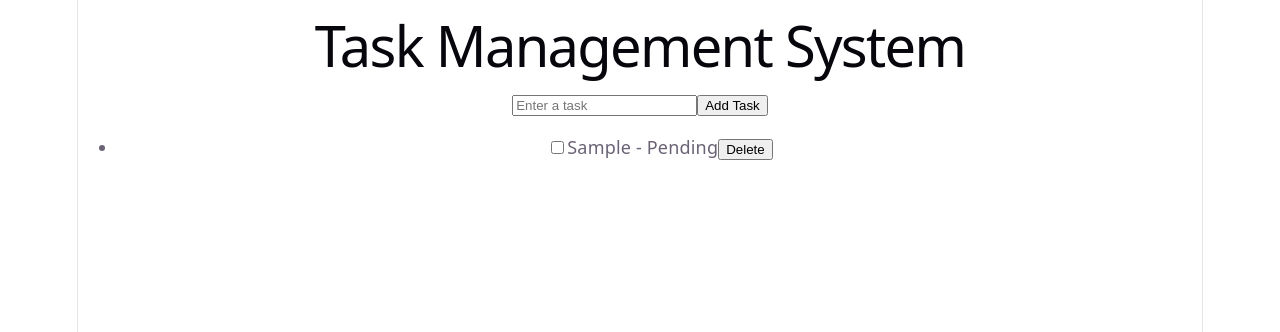
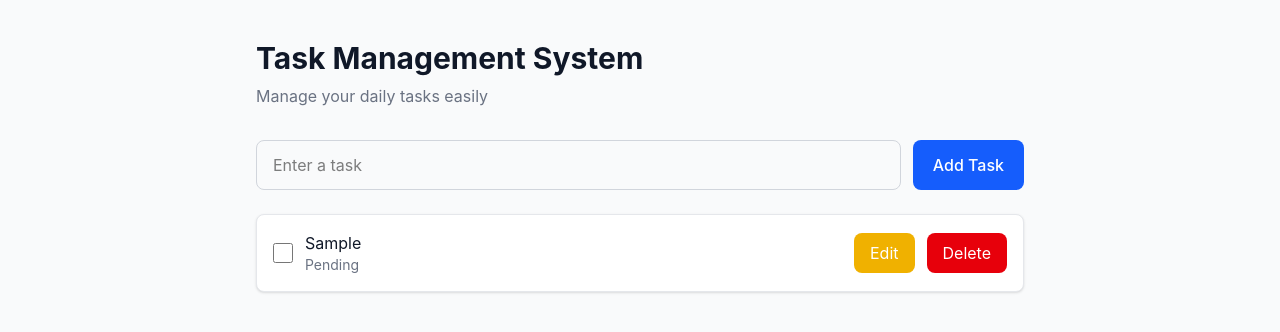
Before and after one commit to Kavucika/Task-Management-System---TypeScript, a React (Vite) app in the folder frontend/: page / in a window 1280 px wide. Both pictures are taken after typing "Sample" into the empty fields and a click on the button "Add Task". Shown: the top 332 px of the page. Built offline with nearby package versions, Linux system fonts and the light colour scheme.

Commit message:
EDIT task + updated ui with tailwind

```diff
--- a/frontend/package.json
+++ b/frontend/package.json
@@ -10,9 +10,11 @@
     "preview": "vite preview"
   },
   "dependencies": {
+    "@tailwindcss/vite": "^4.3.3",
     "react": "^19.2.8",
     "react-dom": "^19.2.8",
-    "react-router-dom": "^7.18.3"
+    "react-router-dom": "^7.18.3",
+    "tailwindcss": "^4.3.3"
   },
   "devDependencies": {
     "@eslint/js": "^10.0.1",
--- a/frontend/src/components/Header.tsx
+++ b/frontend/src/components/Header.tsx
@@ -1,6 +1,14 @@
-function Header(){
-  return(
-    <h1>Task Management System</h1>
+function Header() {
+  return (
+    <header className="mb-8">
+      <h1 className="text-3xl font-bold text-gray-900">
+        Task Management System
+      </h1>
+
+      <p className="mt-2 text-gray-500">
+        Manage your daily tasks easily
+      </p>
+    </header>
   )
 }
 
--- a/frontend/src/components/TaskCard.tsx
+++ b/frontend/src/components/TaskCard.tsx
@@ -1,30 +1,101 @@
+import { useState } from 'react'
 import type { Task } from '../types/task'
 
 interface TaskCardProps {
   task: Task
   onToggle: (id: number) => void
   onDelete: (id: number) => void
+  onEdit: (id: number, title: string) => void
 }
 
-function TaskCard({ task, onToggle, onDelete }: TaskCardProps) {  return (
-    <>
-    <li>
+function TaskCard({ task, onToggle, onDelete, onEdit }: TaskCardProps) {
+  const [isEditing, setIsEditing] = useState(false)
+  const [editTitle, setEditTitle] = useState(task.title)
+
+  function handleSave() {
+    if (editTitle.trim() === '') {
+      return
+    }
+
+    onEdit(task.id, editTitle.trim())
+    setIsEditing(false)
+  }
+
+  function handleCancel() {
+    setEditTitle(task.title)
+    setIsEditing(false)
+  }
+
+  return (
+    <li className="flex items-center gap-3 rounded-lg border border-gray-200 bg-white p-4 shadow-sm">
       <input
         type="checkbox"
         checked={task.completed}
         onChange={() => onToggle(task.id)}
+        className="h-5 w-5"
       />
 
-      <span className={task.completed ? 'line-through' : ''}>
-        {task.title}
-      </span>{' '}
-      - {task.completed ? 'Completed' : 'Pending'}
+      {isEditing ? (
+        <>
+          <input
+            type="text"
+            value={editTitle}
+            onChange={(event) => setEditTitle(event.target.value)}
+            className="flex-1 rounded-lg border border-gray-300 px-3 py-2 outline-none focus:border-blue-500"
+          />
 
-      <button type="button" onClick={() => onDelete(task.id)}>
-        Delete
-      </button>
+          <button
+            type="button"
+            onClick={handleSave}
+            className="rounded-lg bg-green-600 px-4 py-2 text-white hover:bg-green-700"
+          >
+            Save
+          </button>
+
+          <button
+            type="button"
+            onClick={handleCancel}
+            className="rounded-lg bg-gray-500 px-4 py-2 text-white hover:bg-gray-600"
+          >
+            Cancel
+          </button>
+        </>
+      ) : (
+        <>
+          <div className="flex-1">
+            <span
+              className={
+                task.completed
+                  ? 'text-gray-400 line-through'
+                  : 'text-gray-900'
+              }
+            >
+              {task.title}
+            </span>
+
+            <p className="text-sm text-gray-500">
+              {task.completed ? 'Completed' : 'Pending'}
+            </p>
+          </div>
+
+          <button
+            type="button"
+            onClick={() => setIsEditing(true)}
+            className="rounded-lg bg-yellow-500 px-4 py-2 text-white hover:bg-yellow-600"
+          >
+            Edit
+          </button>
+
+          <button
+            type="button"
+            onClick={() => onDelete(task.id)}
+            className="rounded-lg bg-red-600 px-4 py-2 text-white hover:bg-red-700"
+          >
+            Delete
+          </button>
+        </>
+      )}
     </li>
-    </>
   )
 }
 
--- a/frontend/src/components/TaskForm.tsx
+++ b/frontend/src/components/TaskForm.tsx
@@ -26,15 +26,24 @@ function TaskForm({ onAdd }: TaskFormProps) {
   }
 
   return (
-    <form onSubmit={handleSubmit}>
+    <form
+      onSubmit={handleSubmit}
+      className="mb-6 flex gap-3"
+    >
       <input
         type="text"
         placeholder="Enter a task"
         value={task}
         onChange={(event) => setTask(event.target.value)}
+        className="flex-1 rounded-lg border border-gray-300 px-4 py-3 outline-none focus:border-blue-500"
       />
 
-      <button type="submit">Add Task</button>
+      <button
+        type="submit"
+        className="rounded-lg bg-blue-600 px-5 py-3 font-medium text-white hover:bg-blue-700"
+      >
+        Add Task
+      </button>
     </form>
   )
 }
--- a/frontend/src/components/TaskList.tsx
+++ b/frontend/src/components/TaskList.tsx
@@ -5,17 +5,33 @@ interface TaskListProps {
   tasks: Task[]
   onToggle: (id: number) => void
   onDelete: (id: number) => void
+  onEdit: (id: number, title: string) => void
 }
 
-function TaskList({ tasks, onToggle, onDelete }: TaskListProps) {
+function TaskList({ tasks, onToggle, onDelete, onEdit }: TaskListProps) {
+  if (tasks.length === 0) {
+    return (
+      <div className="rounded-lg border border-dashed border-gray-300 p-8 text-center">
+        <p className="text-lg font-medium text-gray-600">
+          No tasks yet
+        </p>
+
+        <p className="mt-1 text-gray-400">
+          Add your first task above.
+        </p>
+      </div>
+    )
+  }
+
   return (
-    <ul>
+    <ul className="space-y-3">
       {tasks.map((task) => (
         <TaskCard
           key={task.id}
           task={task}
           onToggle={onToggle}
           onDelete={onDelete}
+          onEdit={onEdit}
         />
       ))}
     </ul>
--- a/frontend/src/index.css
+++ b/frontend/src/index.css
@@ -1,111 +1 @@
-:root {
-  --text: #6b6375;
-  --text-h: #08060d;
-  --bg: #fff;
-  --border: #e5e4e7;
-  --code-bg: #f4f3ec;
-  --accent: #aa3bff;
-  --accent-bg: rgba(170, 59, 255, 0.1);
-  --accent-border: rgba(170, 59, 255, 0.5);
-  --social-bg: rgba(244, 243, 236, 0.5);
-  --shadow:
-    rgba(0, 0, 0, 0.1) 0 10px 15px -3px, rgba(0, 0, 0, 0.05) 0 4px 6px -2px;
-
-  --sans: system-ui, 'Segoe UI', Roboto, sans-serif;
-  --heading: system-ui, 'Segoe UI', Roboto, sans-serif;
-  --mono: ui-monospace, Consolas, monospace;
-
-  font: 18px/145% var(--sans);
-  letter-spacing: 0.18px;
-  color-scheme: light dark;
-  color: var(--text);
-  background: var(--bg);
-  font-synthesis: none;
-  text-rendering: optimizeLegibility;
-  -webkit-font-smoothing: antialiased;
-  -moz-osx-font-smoothing: grayscale;
-
-  @media (max-width: 1024px) {
-    font-size: 16px;
-  }
-}
-
-@media (prefers-color-scheme: dark) {
-  :root {
-    --text: #9ca3af;
-    --text-h: #f3f4f6;
-    --bg: #16171d;
-    --border: #2e303a;
-    --code-bg: #1f2028;
-    --accent: #c084fc;
-    --accent-bg: rgba(192, 132, 252, 0.15);
-    --accent-border: rgba(192, 132, 252, 0.5);
-    --social-bg: rgba(47, 48, 58, 0.5);
-    --shadow:
-      rgba(0, 0, 0, 0.4) 0 10px 15px -3px, rgba(0, 0, 0, 0.25) 0 4px 6px -2px;
-  }
-
-  #social .button-icon {
-    filter: invert(1) brightness(2);
-  }
-}
-
-#root {
-  width: 1126px;
-  max-width: 100%;
-  margin: 0 auto;
-  text-align: center;
-  border-inline: 1px solid var(--border);
-  min-height: 100svh;
-  display: flex;
-  flex-direction: column;
-  box-sizing: border-box;
-}
-
-body {
-  margin: 0;
-}
-
-h1,
-h2 {
-  font-family: var(--heading);
-  font-weight: 500;
-  color: var(--text-h);
-}
-
-h1 {
-  font-size: 56px;
-  letter-spacing: -1.68px;
-  margin: 32px 0;
-  @media (max-width: 1024px) {
-    font-size: 36px;
-    margin: 20px 0;
-  }
-}
-h2 {
-  font-size: 24px;
-  line-height: 118%;
-  letter-spacing: -0.24px;
-  margin: 0 0 8px;
-  @media (max-width: 1024px) {
-    font-size: 20px;
-  }
-}
-p {
-  margin: 0;
-}
-
-code,
-.counter {
-  font-family: var(--mono);
-  display: inline-flex;
-  border-radius: 4px;
-  color: var(--text-h);
-}
-
-code {
-  font-size: 15px;
-  line-height: 135%;
-  padding: 4px 8px;
-  background: var(--code-bg);
-}
+@import "tailwindcss";
--- a/frontend/src/pages/Tasks.tsx
+++ b/frontend/src/pages/Tasks.tsx
@@ -11,12 +11,6 @@ function Tasks() {
     setTasks([...tasks, task])
   }
 
-  function handleDeleteTask(id: number) {
-    setTasks(
-      tasks.filter((task) => task.id !== id)
-    )
-  }
-
   function handleToggleTask(id: number) {
     setTasks(
       tasks.map((task) =>
@@ -27,8 +21,25 @@ function Tasks() {
     )
   }
 
+  function handleDeleteTask(id: number) {
+    setTasks(
+      tasks.filter((task) => task.id !== id)
+    )
+  }
+
+  function handleEditTask(id: number, title: string) {
+    setTasks(
+      tasks.map((task) =>
+        task.id === id
+          ? { ...task, title }
+          : task
+      )
+    )
+  }
+
   return (
-    <div>
+    <main className="min-h-screen bg-gray-50 px-4 py-10">
+      <div className="mx-auto max-w-3xl">
         <Header />
 
         <TaskForm onAdd={handleAddTask} />
@@ -37,8 +48,10 @@ function Tasks() {
           tasks={tasks}
           onToggle={handleToggleTask}
           onDelete={handleDeleteTask}
+          onEdit={handleEditTask}
         />
       </div>
+    </main>
   )
 }
 
--- a/frontend/vite.config.ts
+++ b/frontend/vite.config.ts
@@ -1,7 +1,10 @@
+import { defineConfig } from 'vite'
 import react from '@vitejs/plugin-react'
-import { defineConfig } from 'vite'
+import tailwindcss from '@tailwindcss/vite'
 
-// https://vite.dev/config/
 export default defineConfig({
-  plugins: [react()],
+  plugins: [
+    react(),
+    tailwindcss(),
+  ],
 })
```
Also changed, not shown: 1 other file (tests, documents, lock files or other folders). Lines whose indentation alone changed are shown as unchanged.
